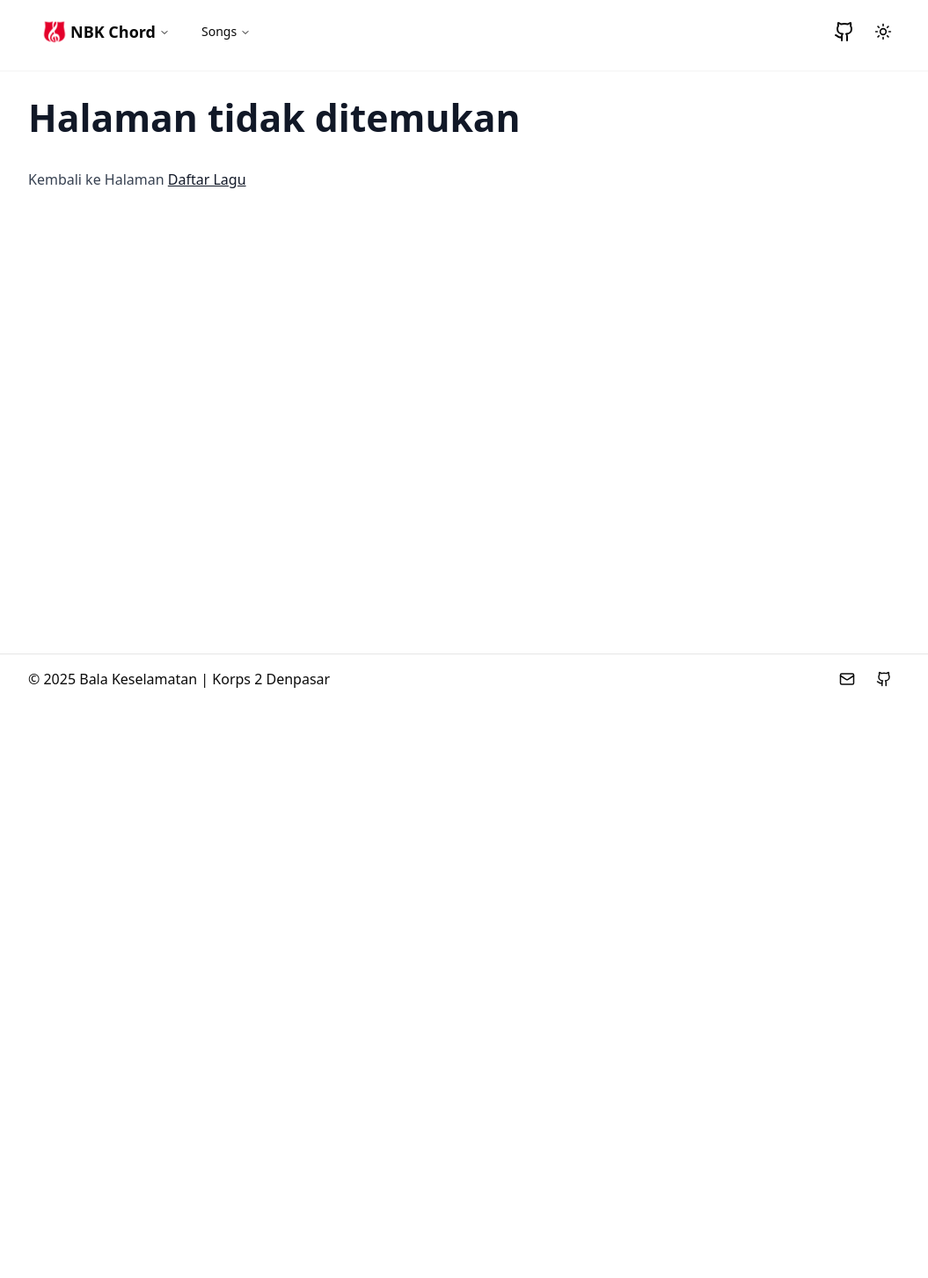
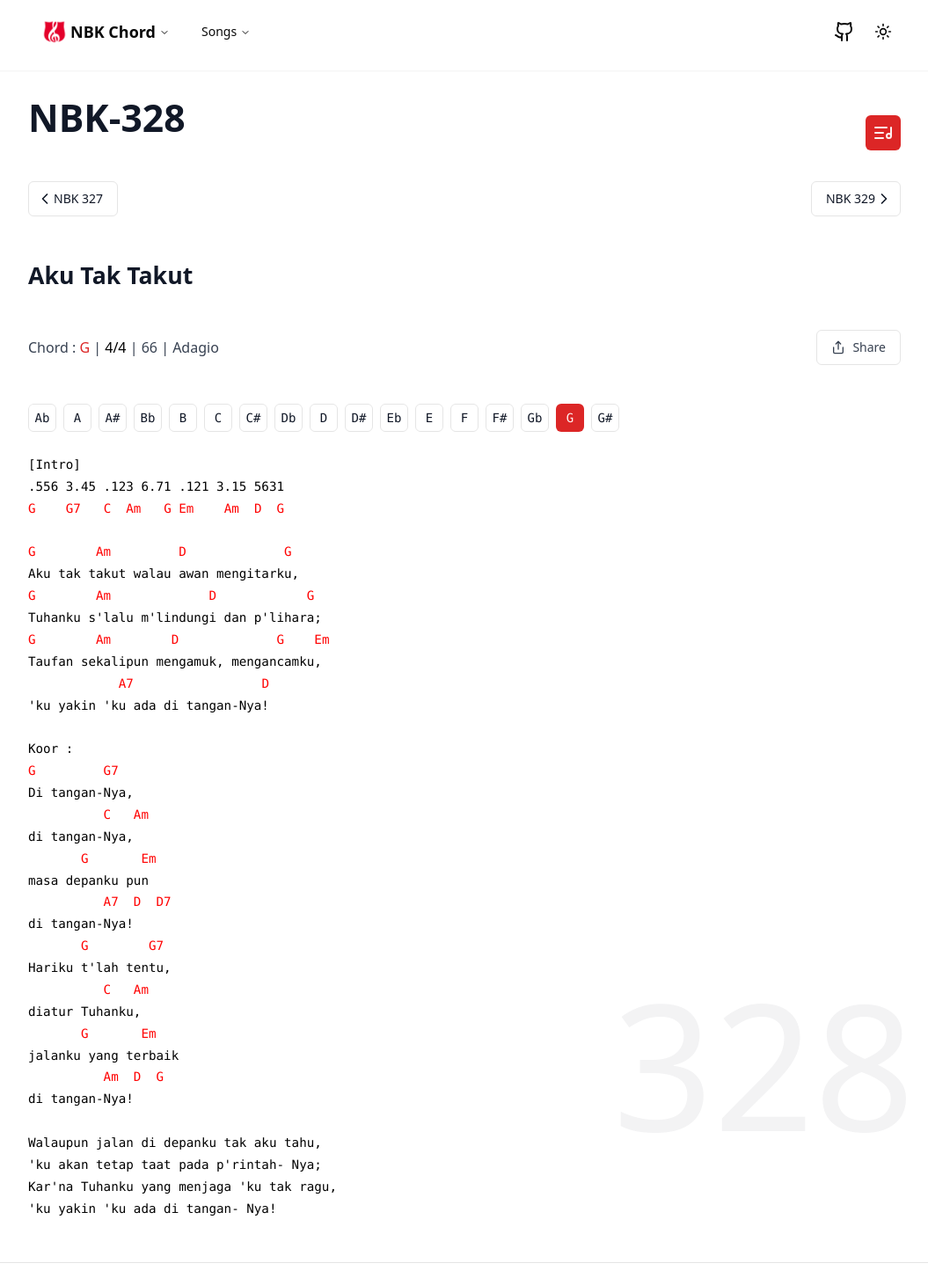
Before and after one commit to bagussuandana/nbk-chord, a Next.js app: page /song/328 in a window 1280 px wide. Before the commit this address had no page. Shown: the top 1453 px of the page at 88% size, without its empty margins (112-1167 px from the left). Before the commit the page ends 800 px from the top, so only its background shows below. Built offline with nearby package versions, Linux system fonts and the light colour scheme.

Commit message:
16 Maret 2025 P2

```diff
--- /dev/null
+++ b/app/song/261/page.tsx
@@ -0,0 +1,57 @@
+import appConfig from "@/app.config";
+import SongHeader from "@/components/song-header";
+import SongWrapper from "@/components/song-wrapper";
+import TransposerWrapper from "@/components/transposer-wrapper";
+import Transposer from "@/lib/transposer";
+import { Metadata } from "next";
+
+const songID = "261";
+export const metadata: Metadata = {
+    title: appConfig.songs.find((s: any) => s.id === songID).title,
+    description: appConfig.songs.find((s: any) => s.id === songID).description,
+};
+export default function NBK261() {
+    const { songs } = appConfig;
+    const song = songs.find((s: any) => s.id === songID);
+    const songText = `
+G             C      G
+Sungguhlah pelayananku
+Em           Am         D
+tidak sebanding cinta-Mu!
+Em                      Am
+Lemah tak berarti kerjaku;
+D Ddim Em  D           G
+O, jadikan 'ku saksi- Mu,
+
+Koor :
+G               C       D
+Di bawah salib, saat suci,
+G                      Em
+ada kuasa yang membaharui,
+G7       C      Em     Am
+tak berdaya 'ku mohon kini,
+D Ddim Em   G7   C    G
+lengkapi 'ku untuk m'layani.
+
+Tak hiraukan suara-Mu,
+bagi-Mu lambat 'ku kerja,
+bukit 'ku daki dengan lesu
+yang mengantar ke'Golgota'.
+
+Tambahkan kekuatanku,
+Mataku Tuhan, celikkan,
+b'ri iman dalam keraguan
+agar layak p'layananku.
+`;
+    return (
+        <SongWrapper>
+            <SongHeader song={song} />
+            <TransposerWrapper>
+                <Transposer
+                    initialKey={song.chord as string}
+                    songText={songText}
+                />
+            </TransposerWrapper>
+        </SongWrapper>
+    );
+}
--- /dev/null
+++ b/app/song/328/page.tsx
@@ -0,0 +1,64 @@
+import appConfig from "@/app.config";
+import SongHeader from "@/components/song-header";
+import SongWrapper from "@/components/song-wrapper";
+import TransposerWrapper from "@/components/transposer-wrapper";
+import Transposer from "@/lib/transposer";
+import { Metadata } from "next";
+
+const songID = "328";
+export const metadata: Metadata = {
+    title: appConfig.songs.find((s: any) => s.id === songID).title,
+    description: appConfig.songs.find((s: any) => s.id === songID).description,
+};
+export default function NBK328() {
+    const { songs } = appConfig;
+    const song = songs.find((s: any) => s.id === songID);
+    const songText = `
+[Intro]
+.556 3.45 .123 6.71 .121 3.15 5631
+G    G7   C  Am   G Em    Am  D  G
+
+G        Am         D             G
+Aku tak takut walau awan mengitarku,
+G        Am             D            G
+Tuhanku s'lalu m'lindungi dan p'lihara;
+G        Am        D             G    Em
+Taufan sekalipun mengamuk, mengancamku,
+            A7                 D
+'ku yakin 'ku ada di tangan-Nya!
+
+Koor :
+G         G7
+Di tangan-Nya,
+          C   Am
+di tangan-Nya,
+       G       Em
+masa depanku pun
+          A7  D  D7
+di tangan-Nya!
+       G        G7
+Hariku t'lah tentu,
+          C   Am
+diatur Tuhanku,
+       G       Em
+jalanku yang terbaik
+          Am  D  G
+di tangan-Nya!
+
+Walaupun jalan di depanku tak aku tahu,
+'ku akan tetap taat pada p'rintah- Nya;
+Kar'na Tuhanku yang menjaga 'ku tak ragu,
+'ku yakin 'ku ada di tangan- Nya!
+`;
+    return (
+        <SongWrapper>
+            <SongHeader song={song} />
+            <TransposerWrapper>
+                <Transposer
+                    initialKey={song.chord as string}
+                    songText={songText}
+                />
+            </TransposerWrapper>
+        </SongWrapper>
+    );
+}
--- /dev/null
+++ b/app/song/427/page.tsx
@@ -0,0 +1,67 @@
+import appConfig from "@/app.config";
+import SongHeader from "@/components/song-header";
+import SongWrapper from "@/components/song-wrapper";
+import TransposerWrapper from "@/components/transposer-wrapper";
+import Transposer from "@/lib/transposer";
+import { Metadata } from "next";
+
+const songID = "427";
+export const metadata: Metadata = {
+    title: appConfig.songs.find((s: any) => s.id === songID).title,
+    description: appConfig.songs.find((s: any) => s.id === songID).description,
+};
+export default function NBK427() {
+    const { songs } = appConfig;
+    const song = songs.find((s: any) => s.id === songID);
+    const songText = `
+      G  D       C  G
+Bawalah persembahanmu
+   D           G
+ke atas mezbah Tuhan;
+      G  D          C  G
+Serahkanlah dengan iman
+      D           G
+pada-Nya s'bagai kurban.
+
+Koor :
+      C               G
+Serahkan dirimu s'karang,
+          C                 G
+b'ri yang terbaik pada Tuhan,
+      Bm             C
+dan rela menyangkal diri
+       D             G
+serta b'rani berkurban,
+       G               C
+dan rela menyangkal diri
+       Am     D       G
+serta b'rani berkurban.
+
+S'rahkanlah hidupmu kini,
+waktu dan tenagamu,
+tentu Tuhan memberkati
+yang berkorban bagi Hu.
+
+Biar pemb'rianmu sedikit,
+persembahkanlah s'mua.
+Kar'na Tuhan menghargai
+yang memb'ri dengan rela.
+
+Tuhan sudah menjanjikan,
+mencurahkan berkat-Nya;
+Berkat yang berkelimpahan
+pada m'reka yang s'tia.
+
+`;
+    return (
+        <SongWrapper>
+            <SongHeader song={song} />
+            <TransposerWrapper>
+                <Transposer
+                    initialKey={song.chord as string}
+                    songText={songText}
+                />
+            </TransposerWrapper>
+        </SongWrapper>
+    );
+}
--- a/songs/song-251-300.ts
+++ b/songs/song-251-300.ts
@@ -18,9 +18,17 @@ const song_251_300: Song[] = [
         tempo: "54",
     },
     {
+        id: "261",
+        title: "NBK-261",
+        description: "kudatang padamu tuhan",
+        chord: "G",
+        rhythm: "3/4",
+        tempo: "96",
+    },
+    {
         id: "267",
         title: "NBK-267",
-        description: "tuhan yesus engkau saja",
+        description: "sungguu pelayananku",
         chord: "D",
         rhythm: "3/4",
         tempo: "72",
--- a/songs/song-301-350.ts
+++ b/songs/song-301-350.ts
@@ -33,6 +33,14 @@ const song_301_350: Song[] = [
         rhythm: "4/4",
         tempo: "116",
     },
+    {
+        id: "328",
+        title: "NBK-328",
+        description: "aku tak takut",
+        chord: "G",
+        rhythm: "4/4",
+        tempo: "66",
+    },
 ];
 
 export default song_301_350;
--- a/songs/song-401-442.ts
+++ b/songs/song-401-442.ts
@@ -221,7 +221,7 @@ const song_401_422: Song[] = [
         id: "427",
         title: "NBK-427",
         description: "bawalah persembahan",
-    chord: "A#",
+        chord: "G",
         rhythm: "3/4",
         tempo: "72",
     },
```
Lines whose indentation alone changed are shown as unchanged.
